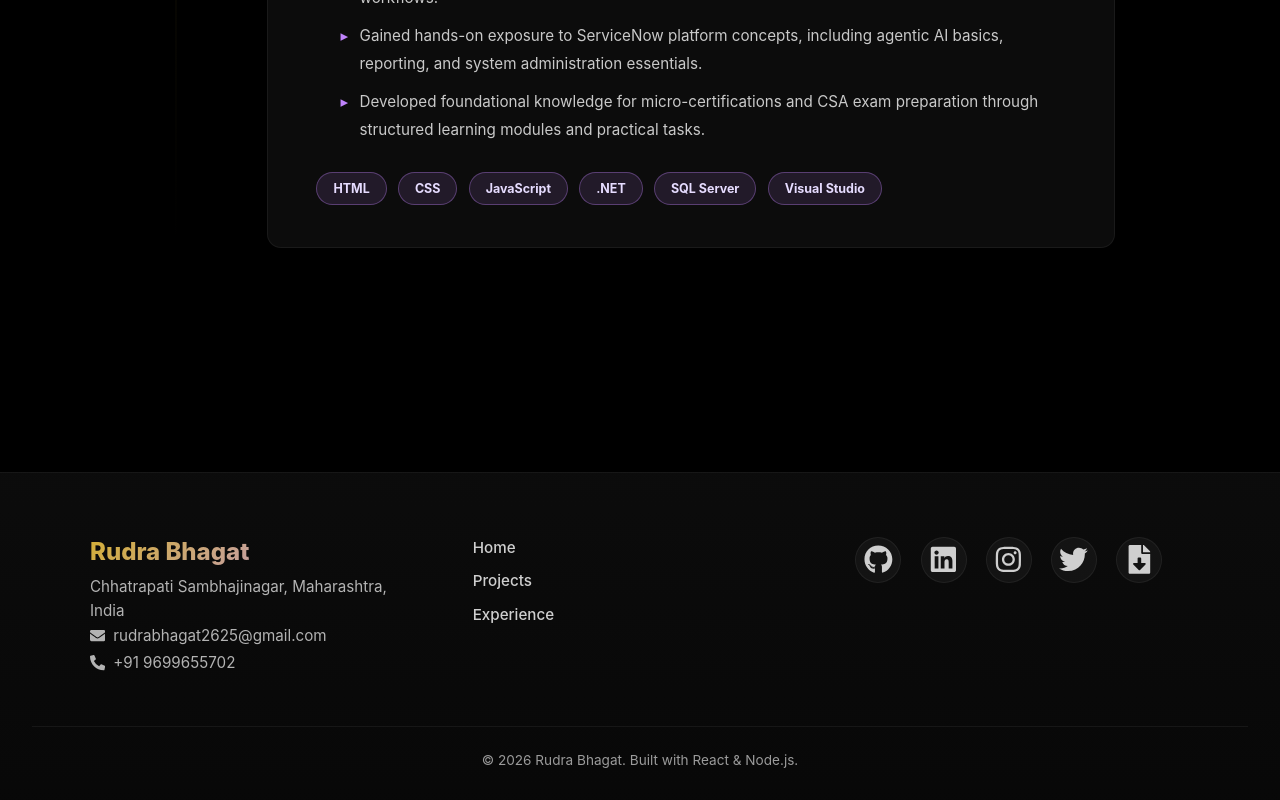
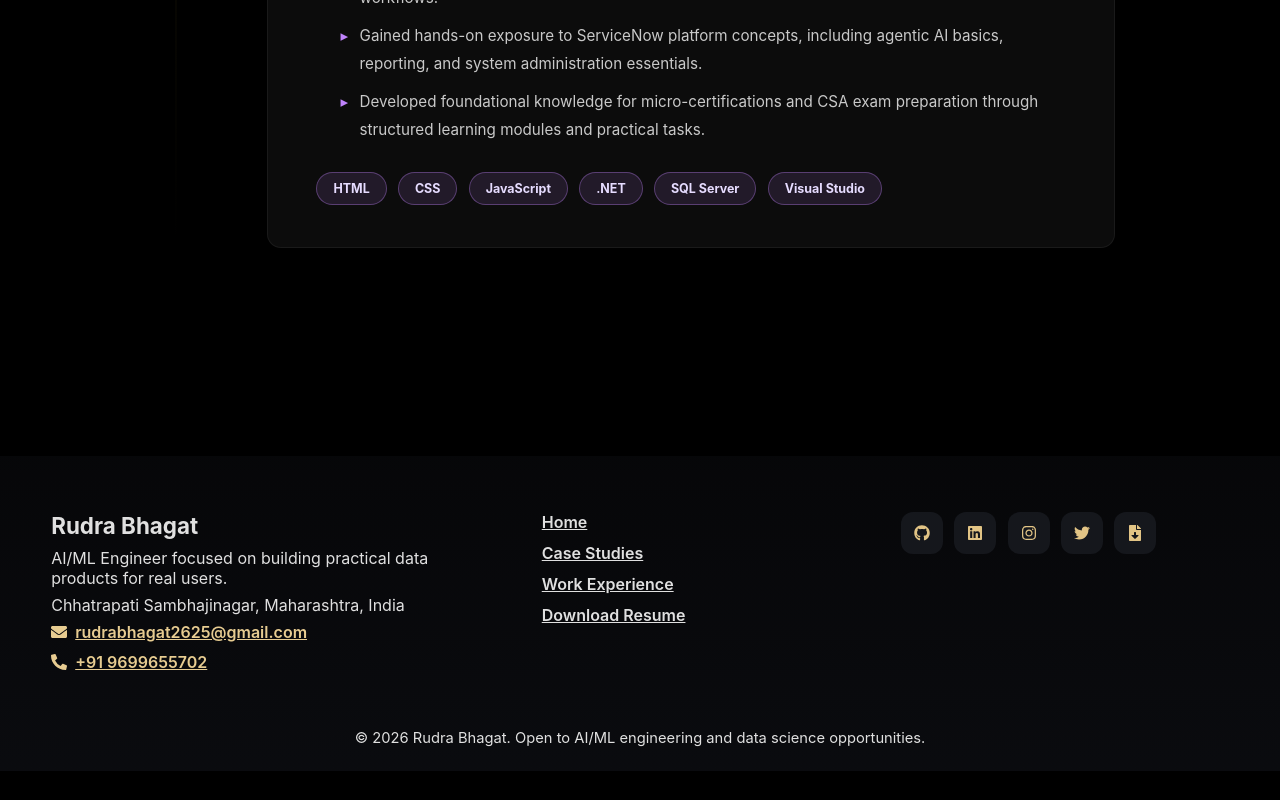
Before and after one commit to RudraBhagat/Portfolio, a React (Create React App) app: page /experience in a window 1280 px wide. Shown: the part 2123-2923 px from the top of the page. After the commit the page ends 2894 px from the top, so only its background shows below. Built offline with nearby package versions, Linux system fonts and the light colour scheme.

Commit message:
Changing footer and updating resume

```diff
--- a/src/components/Footer.css
+++ b/src/components/Footer.css
@@ -1,229 +1,96 @@
-/* =====================================
-   FOOTER — PREMIUM DARK (NO BLUE)
-   ===================================== */
-
 .footer {
-  /* background: radial-gradient(
-    circle at top,
-    #121212,
-    #070707 75%
-  ); */
-  background: linear-gradient(
-    180deg,
-    rgba(12, 12, 12, 0.95),
-    rgba(8, 8, 8, 0.98));
-
-  border-top: 1px solid rgba(255, 255, 255, 0.06);
-  padding: 4rem 2rem 2rem;
-  color: #cfcfcf;
-  margin-top: 6rem;
-
-  animation: footerReveal 0.8s ease forwards;
-}
-
-/* Entrance animation */
-@keyframes footerReveal {
-  from {
-    opacity: 0;
-    transform: translateY(28px);
-  }
-  to {
-    opacity: 1;
-    transform: translateY(0);
-  }
+  margin-top: 5rem;
+  padding: 3.5rem 0 1.5rem;
+  background: linear-gradient(180deg, rgba(14, 15, 19, 0.45), rgba(11, 12, 16, 0.92));
+  border-top: 1px solid var(--line);
 }
 
 .footer-container {
-  max-width: 1100px;
-  margin: auto;
-
+  width: min(1200px, 92vw);
+  margin: 0 auto;
   display: grid;
-  grid-template-columns: repeat(auto-fit, minmax(250px, 1fr));
-  gap: 3rem;
-  align-items: flex-start;
+  grid-template-columns: 1.4fr 1fr 1fr;
+  gap: 2rem;
 }
 
-/* =====================================
-   BRAND
-   ===================================== */
-
 .footer-brand h3 {
-  font-size: 1.5rem;
-  font-weight: 800;
   margin-bottom: 0.6rem;
-
-  background: linear-gradient(135deg, #d4af37, #b892ff);
-  -webkit-background-clip: text;
-  background-clip: text;
-  -webkit-text-fill-color: transparent;
-
-  transition: filter 0.4s ease;
-}
-
-.footer-brand h3:hover {
-  filter: drop-shadow(0 0 12px rgba(212, 175, 55, 0.35));
+  font-size: 1.4rem;
+  color: var(--text);
 }
 
 .footer-brand p {
-  font-size: 0.95rem;
-  color: #b3b3b3;
-  line-height: 1.6;
+  margin-bottom: 0.45rem;
+  max-width: 44ch;
 }
 
 .footer-brand a {
-  color: #b3b3b3;
-  text-decoration: none;
   display: inline-flex;
   align-items: center;
   gap: 0.5rem;
-  transition: color 0.3s ease;
+  font-weight: 600;
+  color: #e7cc91;
 }
 
 .footer-brand a:hover {
-  color: #d4af37;
+  color: #f5ddb0;
 }
-
-/* =====================================
-   QUICK LINKS
-   ===================================== */
 
 .footer-links {
   list-style: none;
   display: flex;
   flex-direction: column;
-  gap: 0.85rem;
+  gap: 0.7rem;
 }
 
 .footer-links a {
-  color: #cfcfcf;
-  text-decoration: none;
-  font-weight: 500;
-  font-size: 0.95rem;
-  position: relative;
-  display: inline-block;
-
-  transition:
-    color 0.35s ease,
-    transform 0.35s ease;
-}
-
-/* underline animation */
-.footer-links a::after {
-  content: '';
-  position: absolute;
-  left: 0;
-  bottom: -3px;
-
-  width: 0%;
-  height: 2px;
-
-  background: linear-gradient(90deg, #d4af37, #b892ff);
-  border-radius: 2px;
-
-  transition: width 0.35s ease;
+  color: var(--muted);
+  font-weight: 600;
 }
 
 .footer-links a:hover {
-  color: #f1f1f1;
-  transform: translateX(10px);
+  color: var(--text);
 }
-
-.footer-links a:hover::after {
-  width: 100%;
-}
-
-/* =====================================
-   SOCIAL ICONS
-   ===================================== */
 
 .footer-socials {
   display: flex;
-  gap: 1.2rem;
-  font-size: 1.8rem;
-
-  animation: iconsFade 1s ease forwards;
-}
-
-@keyframes iconsFade {
-  from {
-    opacity: 0;
-    transform: translateY(12px);
-  }
-  to {
-    opacity: 1;
-    transform: translateY(0);
-  }
+  flex-wrap: wrap;
+  align-items: flex-start;
+  gap: 0.7rem;
 }
 
 .footer-socials a {
-  color: #cfcfcf;
-
-  width: 46px;
-  height: 46px;
-  border-radius: 50%;
-
-  display: flex;
-  align-items: center;
-  justify-content: center;
-
-  background: rgba(255, 255, 255, 0.04);
-  border: 1px solid rgba(255, 255, 255, 0.06);
-
-  transition:
-    transform 0.4s ease,
-    box-shadow 0.4s ease,
-    color 0.4s ease,
-    background 0.4s ease;
+  width: 42px;
+  height: 42px;
+  border-radius: 12px;
+  display: grid;
+  place-items: center;
+  color: #e2c485;
+  background: #15171c;
+  border: 1px solid var(--line);
+  transition: border-color 0.25s ease, color 0.25s ease;
 }
 
 .footer-socials a:hover {
-  color: #d4af37;
-  background: rgba(212, 175, 55, 0.12);
-
-  transform: translateY(-8px) scale(1.12);
-  box-shadow: 0 14px 35px rgba(212, 175, 55, 0.35);
+  border-color: var(--gold);
+  color: #f7dfb1;
 }
 
-/* =====================================
-   BOTTOM
-   ===================================== */
-
 .footer-bottom {
-  margin-top: 3rem;
+  width: min(1200px, 92vw);
+  margin: 2rem auto 0;
+  padding-top: 1rem;
+  border-top: 1px solid var(--line);
+  font-size: 0.92rem;
   text-align: center;
-
-  font-size: 0.85rem;
-  color: #9b9b9b;
-
-  border-top: 1px solid rgba(255, 255, 255, 0.06);
-  padding-top: 1.6rem;
-
-  animation: fadeIn 1.2s ease forwards;
 }
 
-@keyframes fadeIn {
-  from { opacity: 0; }
-  to { opacity: 1; }
-}
-
-/* =====================================
-   RESPONSIVE
-   ===================================== */
-
-@media (max-width: 768px) {
-  .footer {
-    padding: 3rem 1.5rem 1.5rem;
-  }
-
+@media (max-width: 920px) {
   .footer-container {
-    gap: 2.2rem;
-  }
-
-  .footer-brand h3 {
-    font-size: 1.3rem;
+    grid-template-columns: 1fr;
   }
 
   .footer-socials {
-    justify-content: center;
+    justify-content: flex-start;
   }
 }
--- a/src/components/Footer.js
+++ b/src/components/Footer.js
@@ -11,24 +11,20 @@ import {
 import "./Footer.css";
 
 function Footer() {
+  const year = new Date().getFullYear();
+
   return (
     <footer className="footer">
       <div className="footer-container">
-
-        {/* Brand Info */}
         <div className="footer-brand">
           <h3>Rudra Bhagat</h3>
-
+          <p>AI/ML Engineer focused on building practical data products for real users.</p>
           <p>Chhatrapati Sambhajinagar, Maharashtra, India</p>
-
-          {/* Email */}
           <p>
             <a href="mailto:rudrabhagat2625@gmail.com">
               <FaEnvelope /> rudrabhagat2625@gmail.com
             </a>
           </p>
-
-          {/* Phone */}
           <p>
             <a href="tel:+919699655702">
               <FaPhoneAlt /> +91 9699655702
@@ -36,16 +32,14 @@ function Footer() {
           </p>
         </div>
 
-        {/* Quick Links */}
         <ul className="footer-links">
           <li><a href="/">Home</a></li>
-          <li><a href="/projects">Projects</a></li>
-          <li><a href="/experience">Experience</a></li>
+          <li><a href="/projects">Case Studies</a></li>
+          <li><a href="/experience">Work Experience</a></li>
+          <li><a href="/resume/Rudra_Bhagat_Resume.pdf" target="_blank" rel="noreferrer">Download Resume</a></li>
         </ul>
 
-        {/* Social Icons */}
         <div className="footer-socials">
-
           <a
             href="https://github.com/RudraBhagat"
             target="_blank"
@@ -63,7 +57,6 @@ function Footer() {
           >
             <FaLinkedin />
           </a>
-
           <a
             href="https://instagram.com/rudrabhagat2625"
             target="_blank"
@@ -72,7 +65,6 @@ function Footer() {
           >
             <FaInstagram />
           </a>
-
           <a
             href="https://twitter.com/rudrabhagat2625"
             target="_blank"
@@ -81,10 +73,10 @@ function Footer() {
           >
             <FaTwitter />
           </a>
-
           <a
             href="/resume/Rudra_Bhagat_Resume.pdf"
             target="_blank"
+            rel="noreferrer"
             aria-label="Resume"
           >
             <FaFileDownload />
@@ -92,9 +84,8 @@ function Footer() {
         </div>
       </div>
 
-      {/* Bottom Line */}
       <div className="footer-bottom">
-        © 2026 Rudra Bhagat. Built with React & Node.js.
+        © {year} Rudra Bhagat. Open to AI/ML engineering and data science opportunities.
       </div>
     </footer>
   );
```
Also changed, not shown: src/components/Navbar.css (line endings or trailing spaces), src/components/Navbar.js (line endings or trailing spaces), src/index.css (line endings or trailing spaces), src/pages/Experience.css (line endings or trailing spaces), src/pages/Experience.js (line endings or trailing spaces), src/pages/Home.css (line endings or trailing spaces), src/pages/Projects.css (line endings or trailing spaces), src/pages/Projects.js (line endings or trailing spaces), 1 other file (tests, documents, lock files or other folders).
